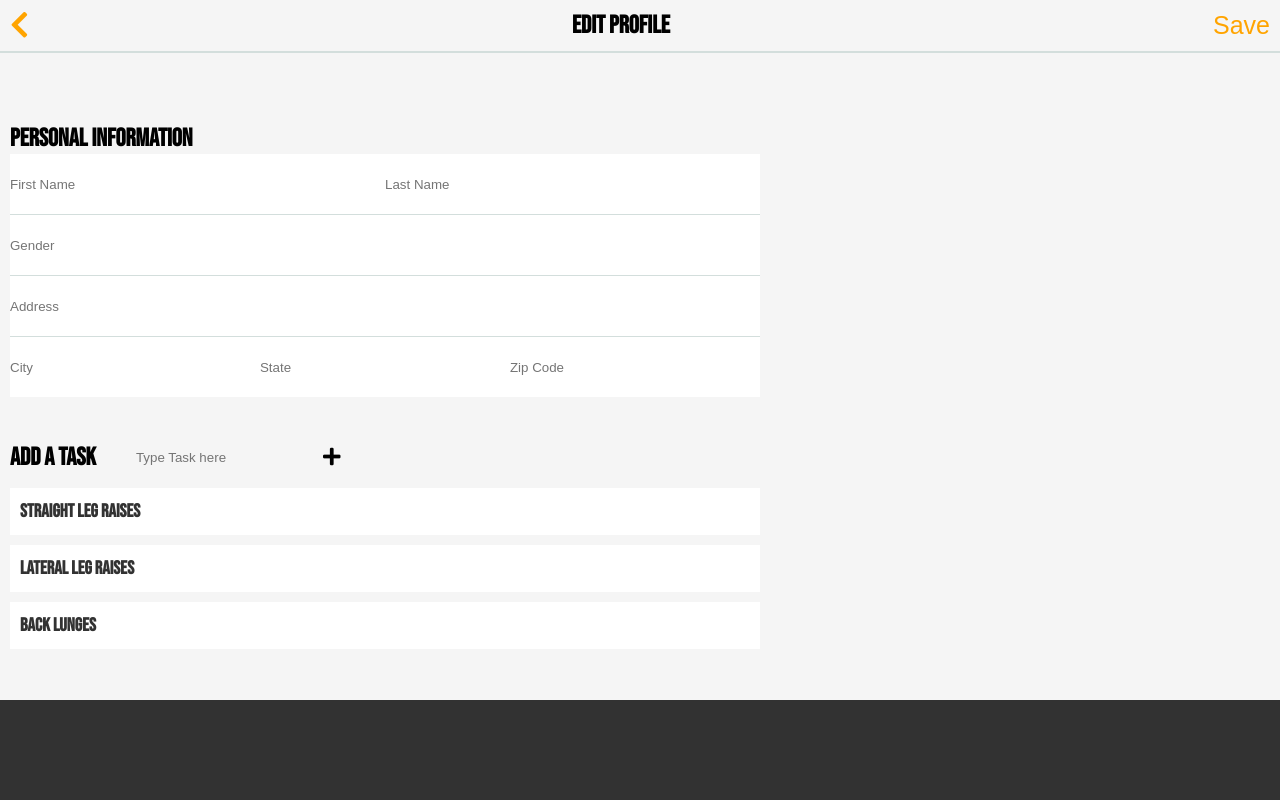
After one commit to adeladigi/task-tracker, a Node server app: page /edit in a window 1280 px wide. The commit adds this page. Run offline with Node 20, Linux system fonts and the light colour scheme; some libraries are stand-ins or nearby versions.

Commit message:
fixed alot

```diff
--- a/app.js
+++ b/app.js
@@ -22,12 +22,10 @@ const adminSchema = new mongoose.Schema ({
 
 const secret = process.env.SECRET;
 
+const Admin = new mongoose.model("Admin",  adminSchema);
 
 
-
-
-const Admin = new mongoose.model("Admin",  adminSchema);
-
+const taskList = ["Straight Leg Raises", "Lateral Leg Raises", "Back Lunges"];
 
 // App.Get
 app.get("/", function(req, res){
@@ -45,6 +43,11 @@ app.get("/register", function(req, res){
 app.get("/client", function(req, res){
     res.render("clientTemplate");
 });
+
+app.get("/edit", function(req, res){
+   res.render("editPage", {taskList: taskList });
+});
+
 
 
 // App.Post
@@ -100,6 +103,25 @@ app.post("/login", function(req, res){
     // console.log("This is the password: "+passwordTyped);
 });
 
+app.post("/client-bio", function(req, res){
+    const firstName = req.body.firstName;
+    const lastName = req.body.lastName;
+    const gender = req.body.gender;
+    const address = req.body.address;
+    const state = req.body.state;
+    const city = req.body.city;
+    const zip = req.body.zip;
+    const data = req.body;
+
+    console.log(data);
+
+    res.redirect("/edit");
+});
+
+app.post("/add-task", function(req, res){
+   console.log(req.body.task);
+});
+
 
 // App.Linsten
 app.listen(3000, function(req, res){
@@ -114,3 +136,13 @@ app.listen(3000, function(req, res){
 //2# create client template page and display the data that client will need.
 
 //3# See if you can create a option for light mode and dark mode.
+
+//4# figure out how timer tbn functionality
+
+//5# create a search bar in profile page
+
+//6# times on client profile resets every 24 hours
+
+//7# admin needs to be able to create notes per task
+
+//8# * create task function
--- /dev/null
+++ b/public/css/editPage.css
@@ -0,0 +1,216 @@
+@import url('https://fonts.googleapis.com/css2?family=Bebas+Neue&display=swap');
+
+* {
+    margin: 0px;
+    padding: 0px;
+}
+
+html, body {
+    height: 100%;
+    background-color: #F5F5F5;
+}
+
+
+.container {
+    min-height: 100%;
+}
+
+.main {
+    overflow: auto;
+    padding-bottom: 100px;
+}
+
+.nav {
+    display: flex;
+    flex-direction: row;
+    justify-content: space-between;
+    border-bottom: 2px solid #D3DEDC;
+    font-family: 'Bebas Neue', cursive;
+}
+
+.nav-item {
+    margin: 10px;
+}
+
+.fa-chevron-left {
+    font-size: 20px;
+    color: #FFA400;
+}
+
+#save-btn {
+    color: #FFA400;
+    border: none;
+    background-color: #F5F5F5;
+    cursor: pointer;
+}
+
+.banner-div {
+    font-family: 'Bebas Neue', cursive;
+    background-color: #F5F5F5;
+    margin-top: 70px;
+}
+
+.banner-div h3 {
+    font-size: 25px;
+    margin-left: 0px;
+}
+
+.full-name-div {
+    background-color: #fff;
+    border-bottom: 1px solid #D3DEDC;
+    display: flex;
+    flex-direction: row;
+    justify-content: space-between;
+}
+
+.form-wrapper {
+    margin: 12px;
+}
+
+.first-name-input {
+    min-height: 37px;
+    width: 50%;
+    border: none;
+}
+
+.last-name-input {
+    min-height: 37px;
+    width: 50%;
+    border: none;
+}
+
+.gender-div {
+    display: flex;
+    flex-direction: row;
+    background-color: #fff;
+}
+
+.basic-input {
+    min-width: 100%;
+    min-height: 47px;
+    border: none;
+    border-bottom: 1px solid #D3DEDC;
+}
+
+.city-state-div {
+    display: flex;
+    flex-direction: row;
+}
+
+.two-type-input {
+    min-width: 33.33%;
+    min-height: 47px;
+    border: none;
+}
+
+.task-btn-div {
+    display: flex;
+    flex-direction: row;
+    margin-top: 30px;
+}
+
+.task-btn-div h3 {
+    font-family: 'Bebas Neue', cursive;
+    font-size: 25px;
+    margin-right: 30px;
+}
+
+.task-div-item {
+    padding-top: 15px;
+    padding-bottom: 15px;
+}
+
+.fa-plus {
+    position: relative;
+    top: 5px;
+    cursor: pointer;
+    font-size: 20px;
+}
+
+.fa-plus:hover {
+    color: #FFA400;
+}
+
+.other-type-div {
+    background-color: #F5F5F5;
+    border: none;
+    margin: 10px;
+}
+
+.task-styling-div {
+    min-height: 47px;
+    border: none;
+    background-color: #fff;
+    margin-bottom: 10px;
+    display: flex;
+    flex-direction: column;
+    justify-content: center;
+}
+
+.task-styling-div h3 {
+    margin: 10px;
+    color: #323232;
+    font-family: 'Bebas Neue', cursive;
+}
+
+
+.footer {
+    background-color: #323232;
+    position: relative;
+    height: 100px;
+    margin-top: -100px;
+    clear: both;
+}
+
+
+@media (min-width: 768px){
+
+    .nav-item {
+        font-size: 25px;
+    }
+
+    .fa-chevron-left {
+        font-size: 30px;
+        color: #FFA400;
+    }
+
+
+    .form-wrapper {
+        margin: 50px;
+    }
+
+    .first-name-input {
+        min-height: 60px;
+        width: 50%;
+        border: none;
+    }
+
+    .last-name-input {
+        min-height: 60px;
+        width: 50%;
+        border: none;
+    }
+
+    .basic-input {
+        min-width: 100%;
+        min-height: 60px;
+        border: none;
+        border-bottom: 1px solid #D3DEDC;
+    }
+
+    .two-type-input {
+        min-width: 33.33%;
+        min-height: 60px;
+        border: none;
+    }
+
+}
+
+@media (min-width: 1024px){
+    .form-wrapper {
+        margin: 0px;
+        max-width: 750px;
+        margin-left: 10px;
+    }
+
+}
--- /dev/null
+++ b/public/editPage.js
@@ -0,0 +1,32 @@
+
+//Bottons
+const saveBTN = document.querySelector("#save-btn");
+const backBTN = document.querySelector("#back-btn");
+const formBTN = document.querySelector("#form");
+const taskBTN = document.querySelector(".fa-plus");
+const inputValue = document.querySelector(".other-type-div");
+
+
+// Event listnser
+backBTN.addEventListener("click", function(){
+   window.location = "/client";
+});
+
+const taskArry = [];
+
+taskBTN.addEventListener("click", function(){
+    const task = inputValue.value;
+
+    if(task !== ""){
+        inputValue.value = "";
+        taskArry.push(task);
+        console.log("task was: "+task);
+        console.log(taskArry);
+
+    }else{
+
+     // do nothing
+
+    }
+
+});
--- /dev/null
+++ b/views/editPage.ejs
@@ -0,0 +1,106 @@
+<!DOCTYPE html>
+<html lang="en">
+<head>
+    <meta charset="UTF-8">
+    <meta http-equiv="X-UA-Compatible" content="IE=edge">
+    <meta name="viewport" content="width=device-width, initial-scale=1.0">
+    <title>Edit Profile</title>
+
+        <!-- CSS LINK-->
+        <link rel="stylesheet" href="css/editPage.css">
+
+         <!-- font-awsome -->
+  <link rel="stylesheet" href="https://use.fontawesome.com/releases/v5.15.3/css/all.css" integrity="sha384-SZXxX4whJ79/gErwcOYf+zWLeJdY/qpuqC4cAa9rOGUstPomtqpuNWT9wdPEn2fk" crossorigin="anonymous">
+</head>
+<body>
+
+    <div class="container">
+        <div class="main">
+
+            <!-- starting nav -->
+            <form id="form" method="post" action="/client-bio">
+            <div class="nav">
+                <i id="back-btn" class="fas fa-chevron-left nav-item"></i>
+                <h3 class="nav-item">Edit Profile</h3>
+                <button id="save-btn" type="submit" class="nav-item">Save</button>
+
+            </div>
+            <!-- ending nav -->
+
+
+
+            <!-- starting form wrapper -->
+            <div class="form-wrapper">
+
+
+
+                <div class="banner-div">
+                    <h3>Personal Information</h3>
+                 </div>
+
+                <!-- starting full name -->
+                <div class="full-name-div">
+                    <input class="first-name-input" placeholder="First Name" name="firstName">
+
+                    </input>
+                     <input class="last-name-input" placeholder="Last Name" name="lastName">
+
+                     </input>
+
+                </div>
+                <!-- ending full name -->
+
+                  <input id="gender-input" class="basic-input" placeholder="Gender" name="gender">
+                  <input id="gender-input" class="basic-input" placeholder="Address" name="address">
+
+                  <div class="city-state-div">
+                    <input id="gender-input" class="two-type-input " placeholder="City" name="city">
+                    <input id="gender-input" class="two-type-input " placeholder="State" name="state">
+                    <input id="gender-input" class="two-type-input " placeholder="Zip Code" name="zip">
+                  </div>
+
+
+                <form action="/add-task" method="post">
+
+                 <div class="task-btn-div">
+
+                    <h3 class="task-div-item">Add A Task</h3>
+                    <input class="other-type-div" placeholder="Type Task here" name="task"/>
+                    <i class="fas fa-plus task-div-item"></i>
+                  </div>
+
+               </form>
+
+
+
+                 <div class="task-list-wrapper">
+                     <% for(let i = 0; i < taskList.length ; i++){ %>
+
+                        <div class="task-styling-div">
+                           <h3><%= taskList[i] %></h3>
+                        </div>
+
+                    <% }  %>
+
+
+                 </div>
+
+
+
+
+
+            </div>
+        </form>
+            <!-- ending form wrapper -->
+
+        </div>
+    </div>
+
+    <footer class="footer">
+
+    </footer>
+
+    <script src="editPage.js" ></script>
+
+</body>
+</html>
```
Also changed, not shown: public/clientTemplate.js (added, +11 -0 lines), public/css/clientTemplate.css (+150 -2 lines), views/clientTemplate.ejs (+38 -0 lines).
